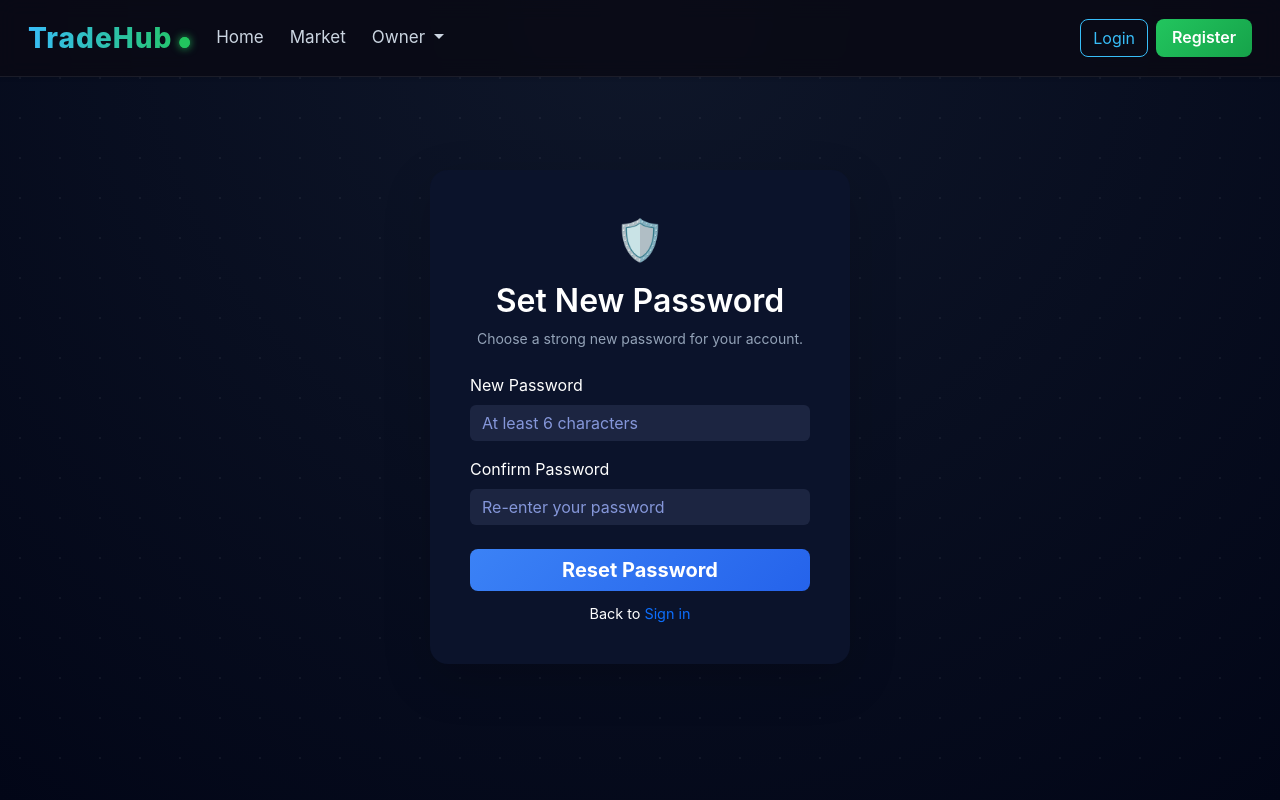
After one commit to khaledelsayed2003/tradehub-marketplace, a Flask app: page /reset-password in a window 1280 px wide. The commit adds this page. Run offline with Flask 3, Linux system fonts and the light colour scheme.

Commit message:
feat: add reset password page with route, template and styling

```diff
--- a/app/routes.py
+++ b/app/routes.py
@@ -1,7 +1,7 @@
 from app import app, db, bcrypt, mail
 from flask import render_template, redirect, url_for, flash, request, session
 from app.models import Item, User, load_user
-from app.forms import RegisterForm, LoginForm, PurchaseItemForm, SellItemForm, ForgotPasswordForm, VerifyCodeForm
+from app.forms import RegisterForm, LoginForm, PurchaseItemForm, SellItemForm, ForgotPasswordForm, VerifyCodeForm, ResetPasswordForm
 from flask_login import login_user, logout_user, login_required, current_user
 from flask_mail import Message
 import random
@@ -143,3 +143,8 @@ def verify_code():
             flash("Invalid code. Please check your email and try again.", category='danger')
 
     return render_template('verify_code.html', form=form)
+
+@app.route("/reset-password")
+def reset_password():
+    form = ResetPasswordForm()
+    return render_template('reset_password.html', form=form)
--- a/app/static/css/style.css
+++ b/app/static/css/style.css
@@ -1153,3 +1153,18 @@ body::before {
     font-weight: 700;
     text-align: center;
 }
+
+/* Reset password page */
+.reset-icon {
+    text-align: center;
+    font-size: 40px;
+    margin-bottom: 12px;
+}
+
+.reset-subtitle {
+    text-align: center;
+    color: #94a3b8;
+    font-size: 14px;
+    margin-bottom: 22px;
+    line-height: 1.6;
+}
--- /dev/null
+++ b/app/templates/reset_password.html
@@ -0,0 +1,49 @@
+{% extends 'base.html' %}
+
+{% block title %}
+    Reset Password | TradeHub
+{% endblock %}
+
+{% block content %}
+<div class="login-wrapper">
+    <div class="login-card shadow-lg">
+
+        <div class="reset-icon">🛡️</div>
+        <h2 class="text-center mb-2">Set New Password</h2>
+        <p class="reset-subtitle">Choose a strong new password for your account.</p>
+
+        <form method="POST" action="{{ url_for('reset_password') }}">
+            {{ form.hidden_tag() }}
+
+            <div class="form-group mb-3">
+                {{ form.new_password.label(class="form-label") }}
+                {{ form.new_password(class="form-control", placeholder="At least 6 characters") }}
+                {% if form.new_password.errors %}
+                    {% for error in form.new_password.errors %}
+                        <span class="field-error">{{ error }}</span>
+                    {% endfor %}
+                {% endif %}
+            </div>
+
+            <div class="form-group mb-4">
+                {{ form.confirm_password.label(class="form-label") }}
+                {{ form.confirm_password(class="form-control", placeholder="Re-enter your password") }}
+                {% if form.confirm_password.errors %}
+                    {% for error in form.confirm_password.errors %}
+                        <span class="field-error">{{ error }}</span>
+                    {% endfor %}
+                {% endif %}
+            </div>
+
+            <div class="d-grid">
+                {{ form.submit(class="btn btn-primary btn-lg") }}
+            </div>
+        </form>
+
+        <p class="auth-switch-text">
+            Back to
+            <a href="{{ url_for('login_page') }}">Sign in</a>
+        </p>
+    </div>
+</div>
+{% endblock %}
```
